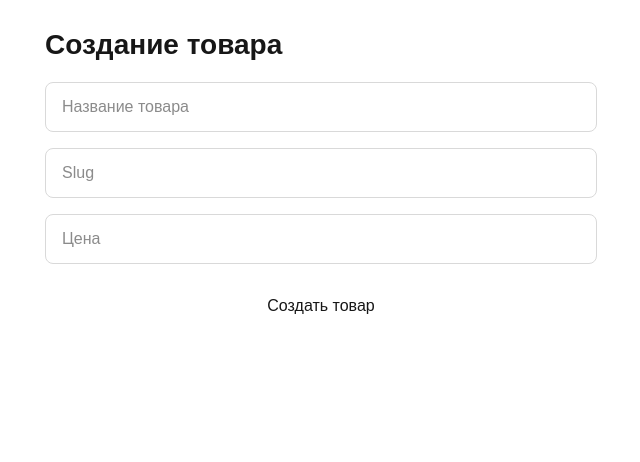
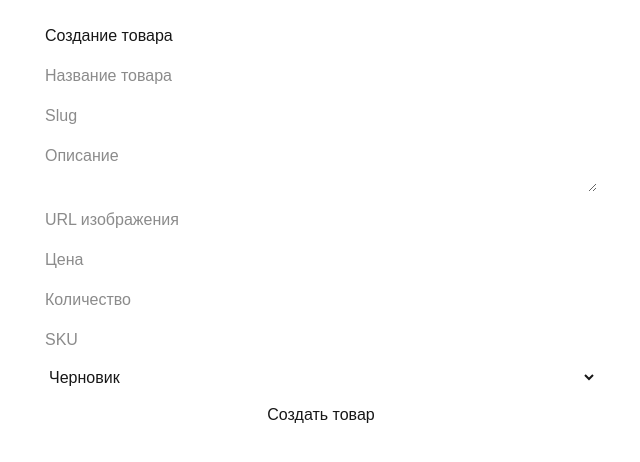
Before and after one commit to Jovanni099/event-driven-store-api, a Next.js app in the folder frontend/: page /products in a window 1280 px wide. Shown: the top 462 px of the page, without its empty margins (319-959 px from the left). Built offline with nearby package versions, Linux system fonts and the light colour scheme.

Commit message:
refactor(frontend): move product requests to feature api layer and changed ProductForm

```diff
--- a/frontend/features/product/ProductForm.tsx
+++ b/frontend/features/product/ProductForm.tsx
@@ -4,27 +4,33 @@ import styles from './ProductForm.module.scss';
 
 export default function ProductForm() {
   return (
-    <div className={styles.form}>
-      <h2 className={styles.title}>Создание товара</h2>
+    <form className={styles.form}>
+      <h2>Создание товара</h2>
 
-      <input
-        className={styles.input}
-        placeholder="Название товара"
-      />
+      <input placeholder="Название товара" />
 
-      <input
-        className={styles.input}
-        placeholder="Slug"
-      />
+      <input placeholder="Slug" />
 
-      <input
-        className={styles.input}
-        placeholder="Цена"
-      />
+      <textarea placeholder="Описание" />
 
-      <button className={styles.button}>
+      <input placeholder="URL изображения" />
+
+      <input type="number" placeholder="Цена" />
+
+      <input type="number" placeholder="Количество" />
+
+      <input placeholder="SKU" />
+
+      <select>
+        <option value="DRAFT">Черновик</option>
+        <option value="ACTIVE">Активен</option>
+        <option value="OUT_OF_STOCK">Нет в наличии</option>
+        <option value="ARCHIVED">Архив</option>
+      </select>
+
+      <button type="submit">
         Создать товар
       </button>
-    </div>
+    </form>
   );
 }
--- /dev/null
+++ b/frontend/features/product/product.schema.ts
@@ -0,0 +1,21 @@
+import { z } from "zod";
+
+export const productSchema = z.object({
+  name: z.string().min(3, "Минимум 3 символа"),
+
+  slug: z.string().min(3),
+
+  description: z.string().optional(),
+
+  imageUrl: z.string().url("Введите корректный URL").optional(),
+
+  price: z.number().min(1, "Цена должна быть больше 0"),
+
+  stock: z.number().min(0),
+
+  sku: z.string().optional(),
+
+  status: z.enum(["DRAFT", "ACTIVE", "OUT_OF_STOCK", "ARCHIVED"]),
+});
+
+export type ProductFormData = z.infer<typeof productSchema>;
```
Also changed, not shown: 1 other file (tests, documents, lock files or other folders).
